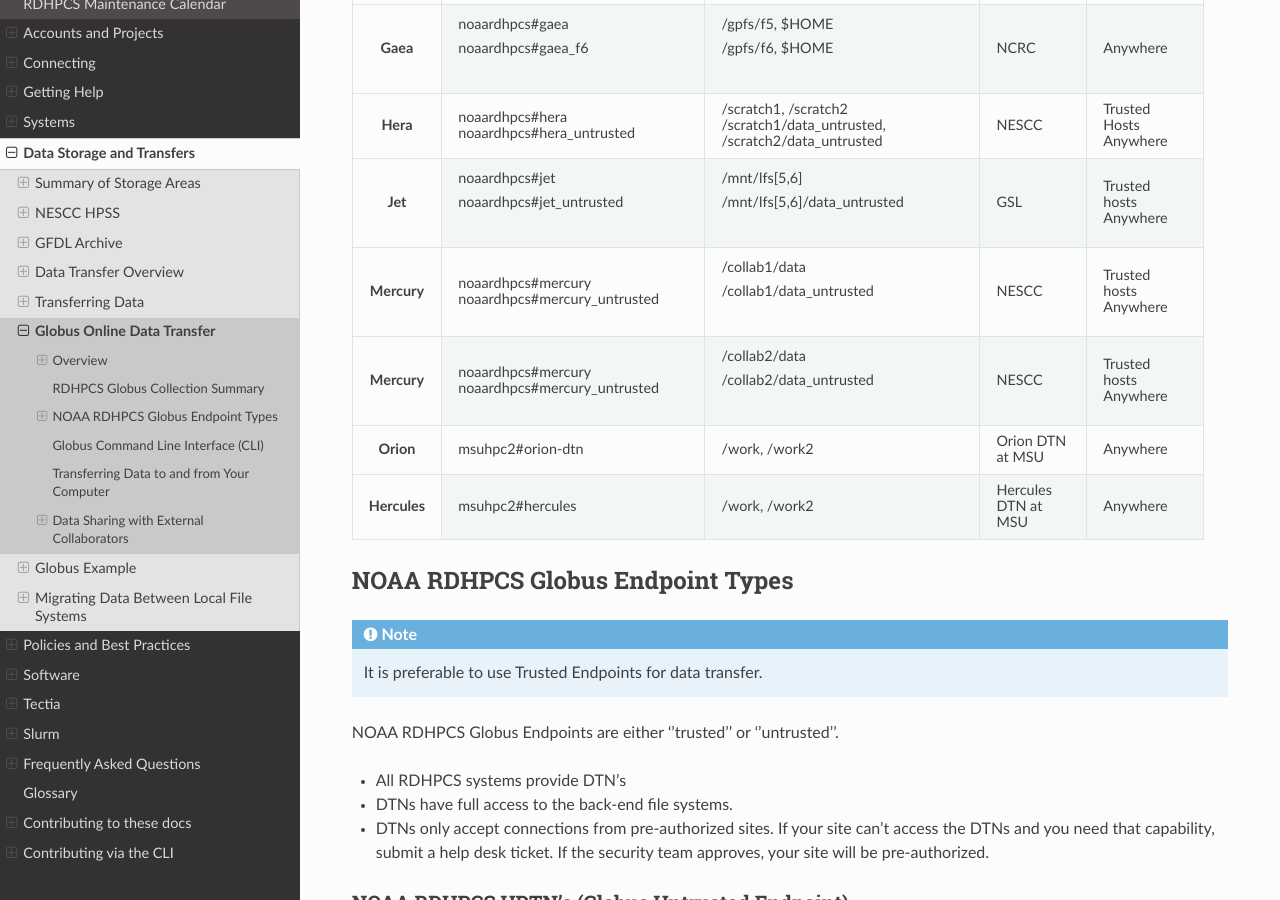
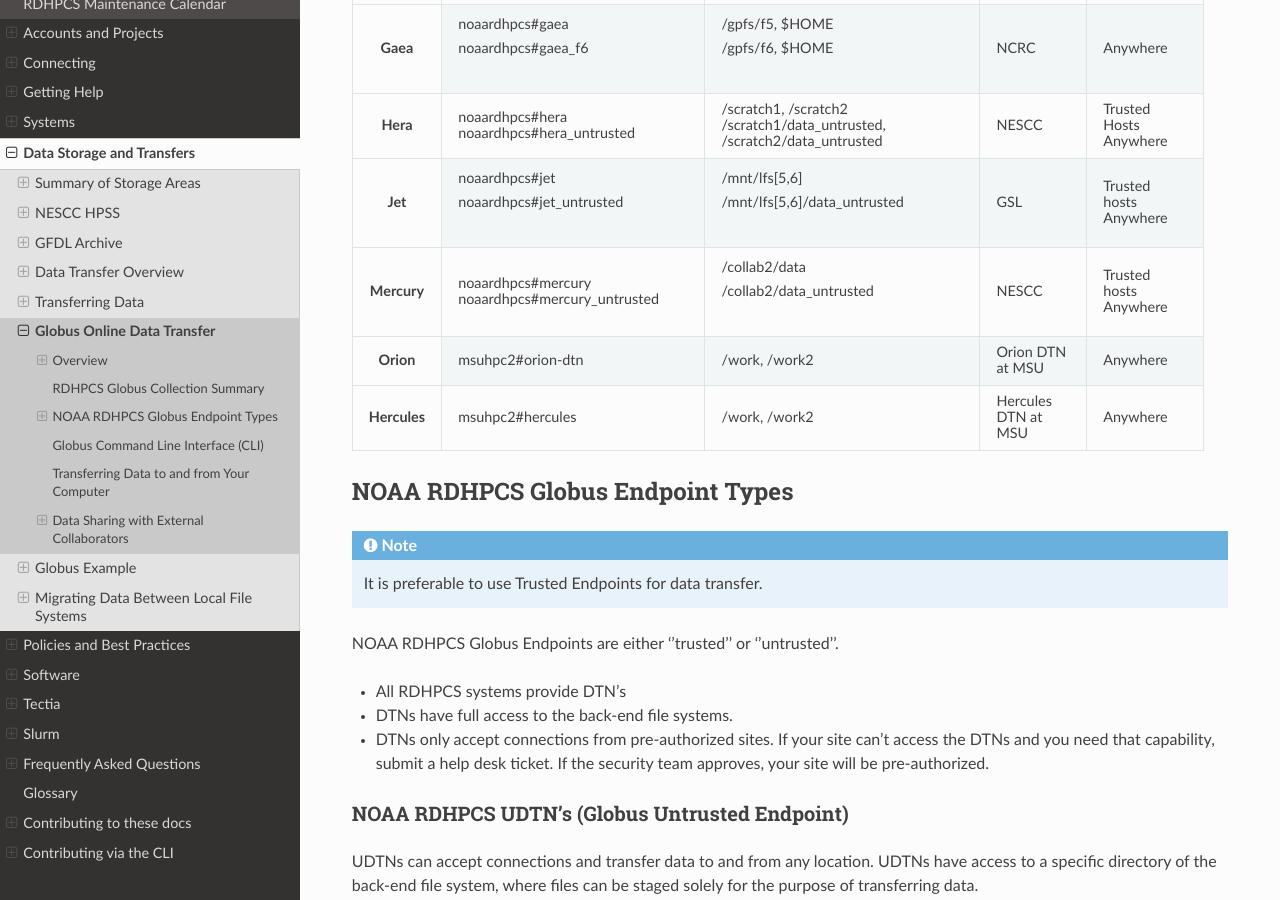
Before and after one commit to NOAA-RDHPCS/noaa-rdhpcs.github.io, a Sphinx documentation site: the page built from source/data/globus_online_data_transfer.rst, in a window 1280 px wide and 900 px high, scrolled down 1225 px. Built offline with Sphinx 7.4.7 and the Read the Docs theme 3.1.0, drawn with Linux system fonts in a browser that asks for light colours; pages that are not in the unit, such as notebooks, are missing from menus.

Commit message:
Fix globus_online_data_transfer.rst - Delete incorrect Mercury row
There were two rows for Mercury, so deleted the incorrect row (the one that had "collab1" because Mercuryl has "collab2"
One probably came in when you merged my changes.

```diff
--- a/source/data/globus_online_data_transfer.rst
+++ b/source/data/globus_online_data_transfer.rst
@@ -106,14 +106,6 @@ partner clusters.
      - | /mnt/lfs[5,6]
        | /mnt/lfs[5,6]/data_untrusted
      - GSL
-     - Trusted hosts
-       Anywhere
-   * - Mercury
-     - noaardhpcs#mercury
-       noaardhpcs#mercury_untrusted
-     - | /collab1/data
-       | /collab1/data_untrusted
-     - NESCC
      - Trusted hosts
        Anywhere
    * - Mercury
```
